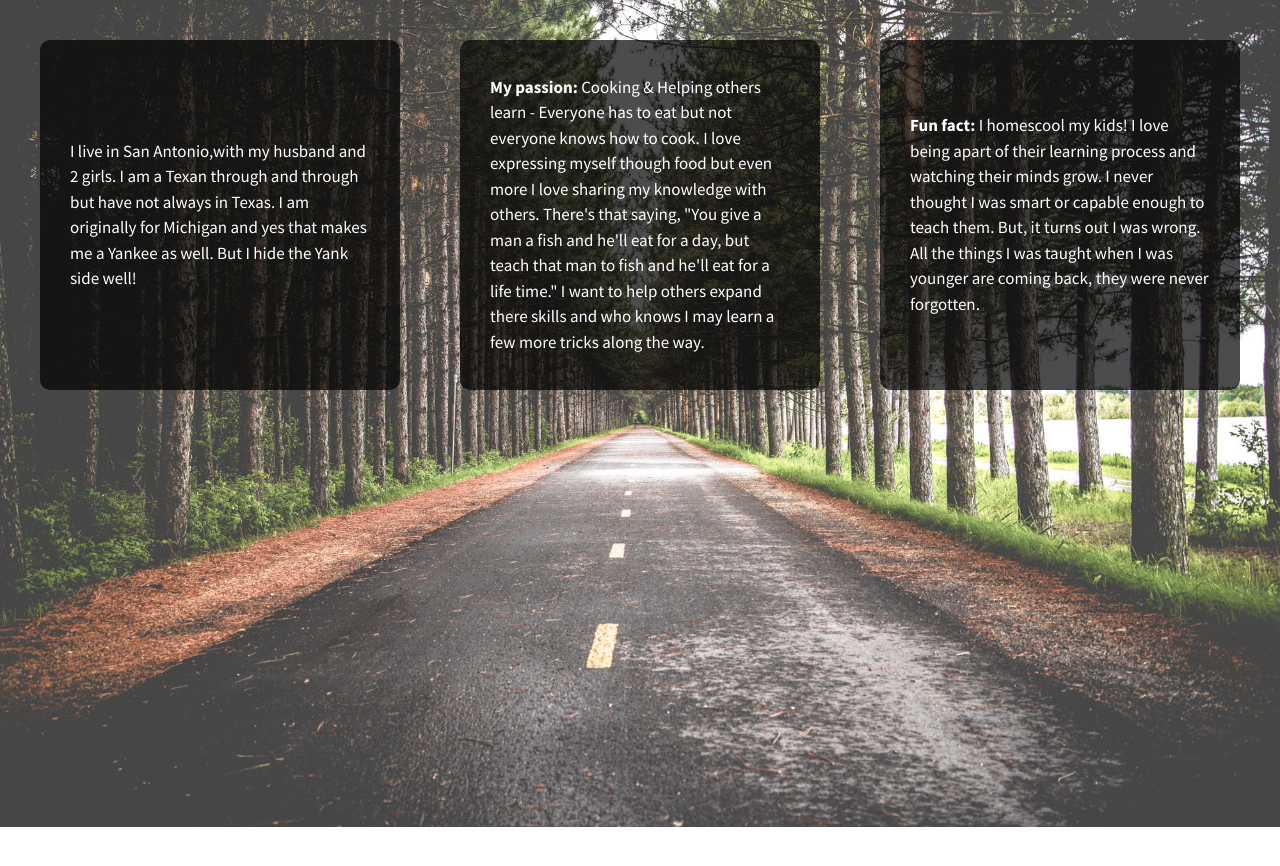
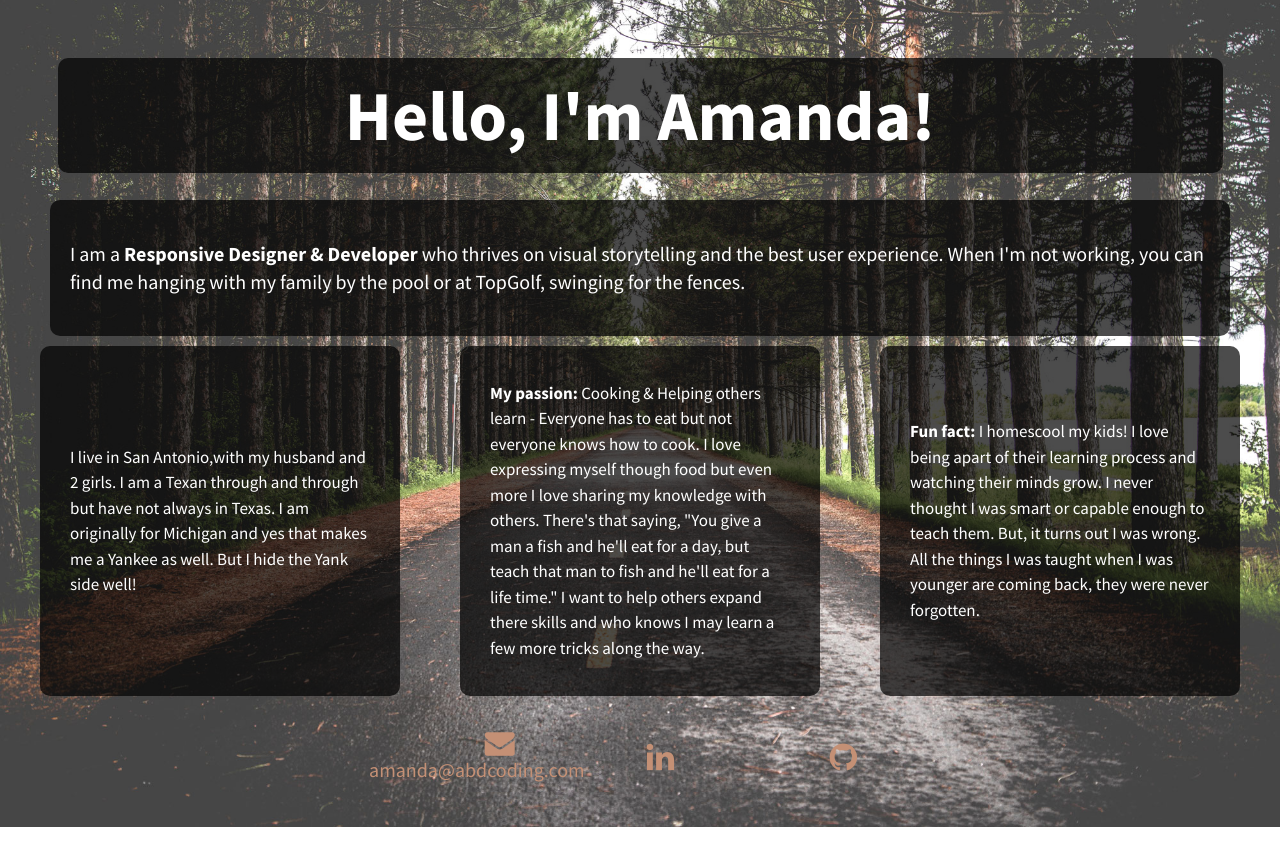
Before and after one commit to Amanda-Deen/07.01-206-divs-flexbox-starter, a plain HTML site: page index.html in a window 1280 px wide. Drawn offline with nearby package versions, Linux system fonts and the light colour scheme.

Commit message:
Updated layout and content header main footer

```diff
--- a/css/main.css
+++ b/css/main.css
@@ -100,6 +100,7 @@ html {
   background: url(../img/bkgd.jpg)no-repeat center;
   background-size: cover;
   height: 100%;
+  width: 100%;
 }
 
 body {
@@ -109,11 +110,47 @@ body {
   height: 100%;
 }
 
+header,
+footer,
+main {
+
+  display: flex;
+  justify-content: center;
+  align-items: center;
+  width: 100%;
+  margin: .5em;
+}
+
+header,
+main {
+  background-color: #222;
+  background:rgba(0,0,0,0.7);
+  border-radius: 10px;
+  color: #fff;
+}
+
+header {
+  font-size: 1.75em;
+  font-weight: bold;
+  height: 80px;
+  padding: .5em;
+}
+
+main {
+  padding: 1em;
+}
+
+footer {
+  height: 100px;
+}
+
 .wrapper {
   /*add display:flex and set justify-content to space-between*/
   font-weight: 400;
   display: flex;
-  flex-flow: row nowrap;
+  justify-content: center;
+  align-items: center;
+  flex-flow: row wrap;
   justify-content: space-between;
 }
 
@@ -135,9 +172,36 @@ body {
 }
 
 strong {
-    font-weight: bold;
+  font-weight: bold;
 }
 
+#contact ul{
+  list-style: none;
+  display: flex;
+  justify-content: center;
+  align-items: center;
+  flex-flow: row wrap;
+}
+
+#contact ul li{
+  display: flex;
+  width: 30%;
+  justify-content: center;
+  align-items: center;
+  flex-flow: row wrap;
+  flex-grow: 1;
+}
+
+#contact #envelope{
+  padding: 0 10px 0 115px;
+}
+
+#email {
+    text-decoration: none;
+    color: #c49075;
+    padding: 1.5em;
+    margin: 1.5em;
+}
 
 /* ==========================================================================
    Helper classes
--- a/index.html
+++ b/index.html
@@ -22,6 +22,12 @@
         <![endif]-->
 
         <section class="wrapper">
+            <header>
+                <h1>Hello, I'm Amanda!</h1>
+            </header>
+            <main>
+                <p>I am a <strong>Responsive Designer & Developer</strong> who thrives on visual storytelling and the best user experience. When I'm not working, you can find me hanging with my family by the pool or at TopGolf, swinging for the fences.</p>
+            </main>
             <div class="div-1">
                 <p>I live in San Antonio,with my husband and 2 girls. I am a Texan through and through but have not always in Texas. I am originally for Michigan and yes that makes me a Yankee as well. But I hide the Yank side well! </p>
             </div>
@@ -31,6 +37,15 @@
             <div class="div-3">
                 <p><strong>Fun fact:</strong> I homescool my kids! I love being apart of their learning process and watching their minds grow. I never thought I was smart or capable enough to teach them. But, it turns out I was wrong. All the things I was taught when I was younger are coming back, they were never forgotten.</p>
             </div>
+            <footer id="contact">
+                <ul>
+                    <li><a id="email" href="mailto:amanda@abdcoding.com" target="_blank"><img id="envelope" src="img/envelope.png" alt="Envelope">amanda@abdcoding.com</a></li>
+
+                    <li><a href="https://www.linkedin.com/in/amanda-deen-505b32128/" target="_blank"><img src="img/linkedin.png" alt="LinkedIn Link"></a></li>
+
+                    <li><a href="https://github.com/?msclkid=1c3565fec2b411ec9a68a7967f088f99" target="_blank"><img src="img/github.png" alt="Github Link"></a></li>
+                </ul>
+            </footer>
         </section>
 
         <script src="https://ajax.googleapis.com/ajax/libs/jquery/1.11.3/jquery.min.js"></script>
```
Also changed, not shown: img/envelope.png (added), img/github.png (added), img/linkedin.png (added).
